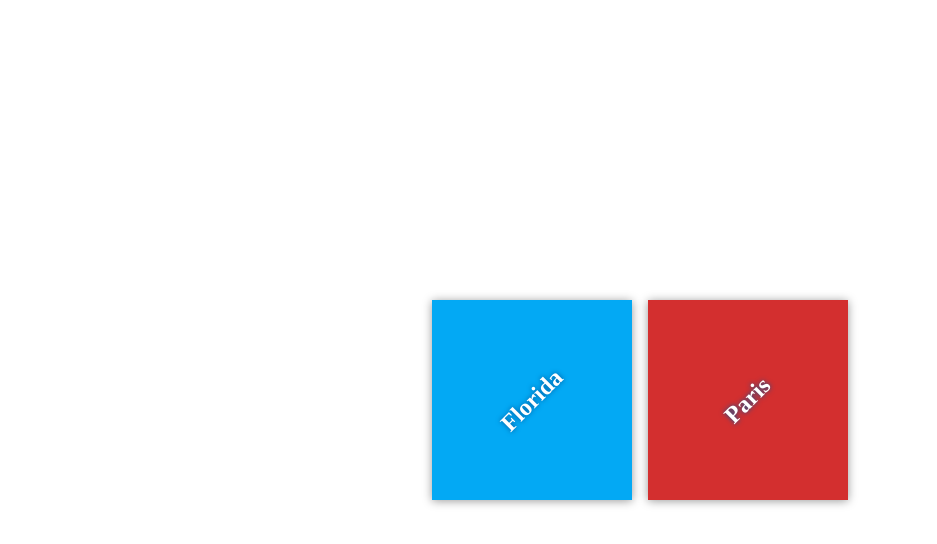
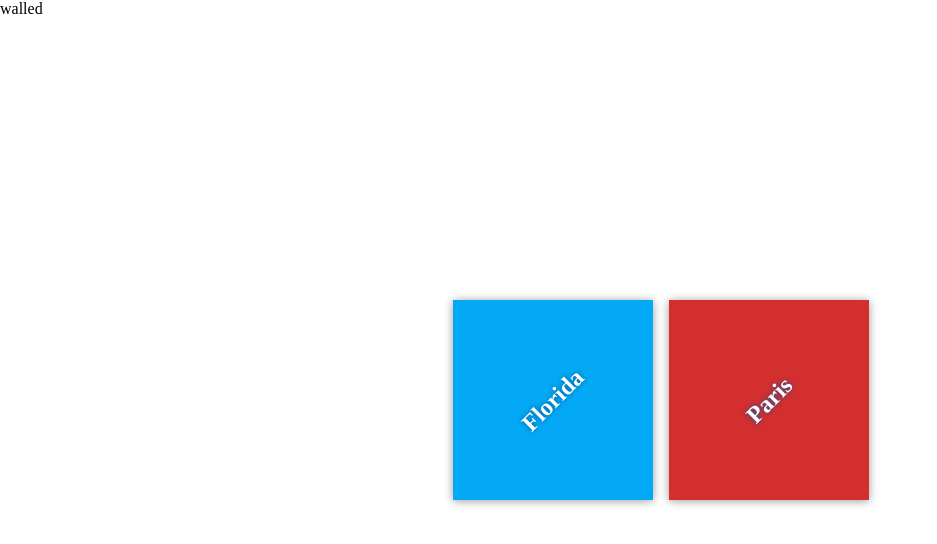
Before and after one commit to walledauon/my-travel-plans, a plain HTML site: page index.html in a window 1280 px wide. Shown: the whole page, without its empty margins (0-937 px from the left). Drawn offline with Linux system fonts and the light colour scheme.

Commit message:
add waleed

```diff
--- a/index.html
+++ b/index.html
@@ -7,7 +7,7 @@
 <link rel="stylesheet" href="css/app.css">
 </head>
 <body>
-
+<div> walled </div>
 <div class="container">
 <div class="destination-container">
 <div class="destination" id="florida">
```
